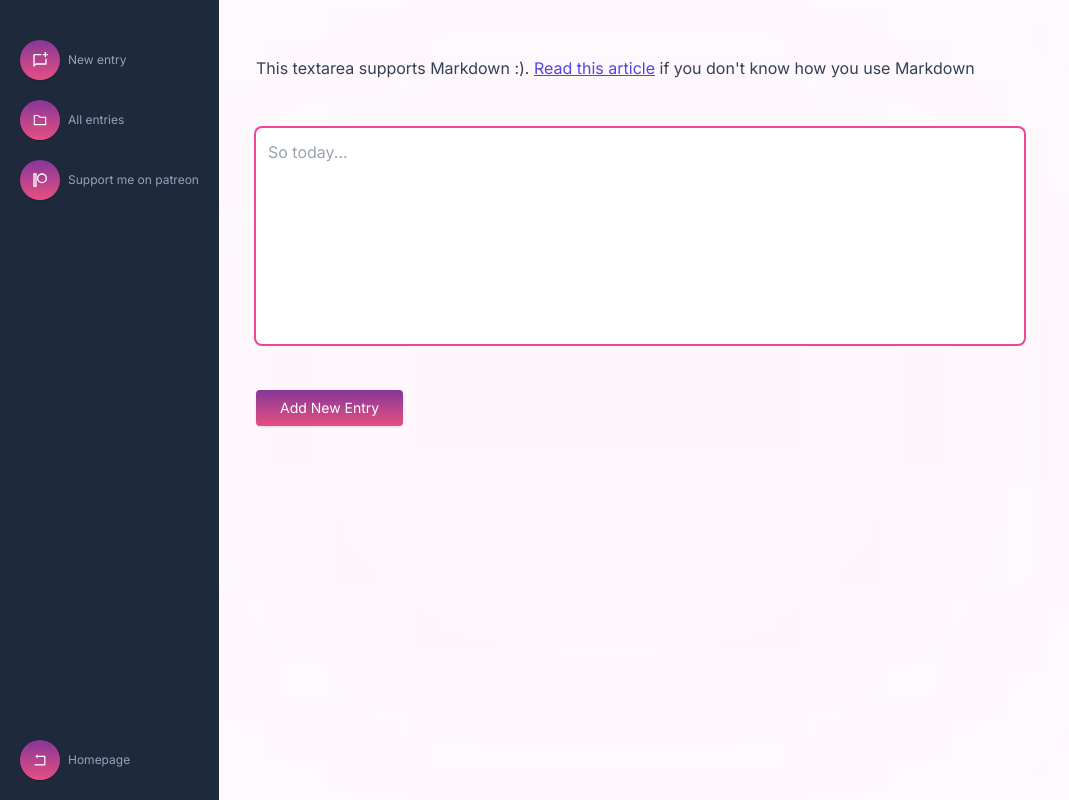
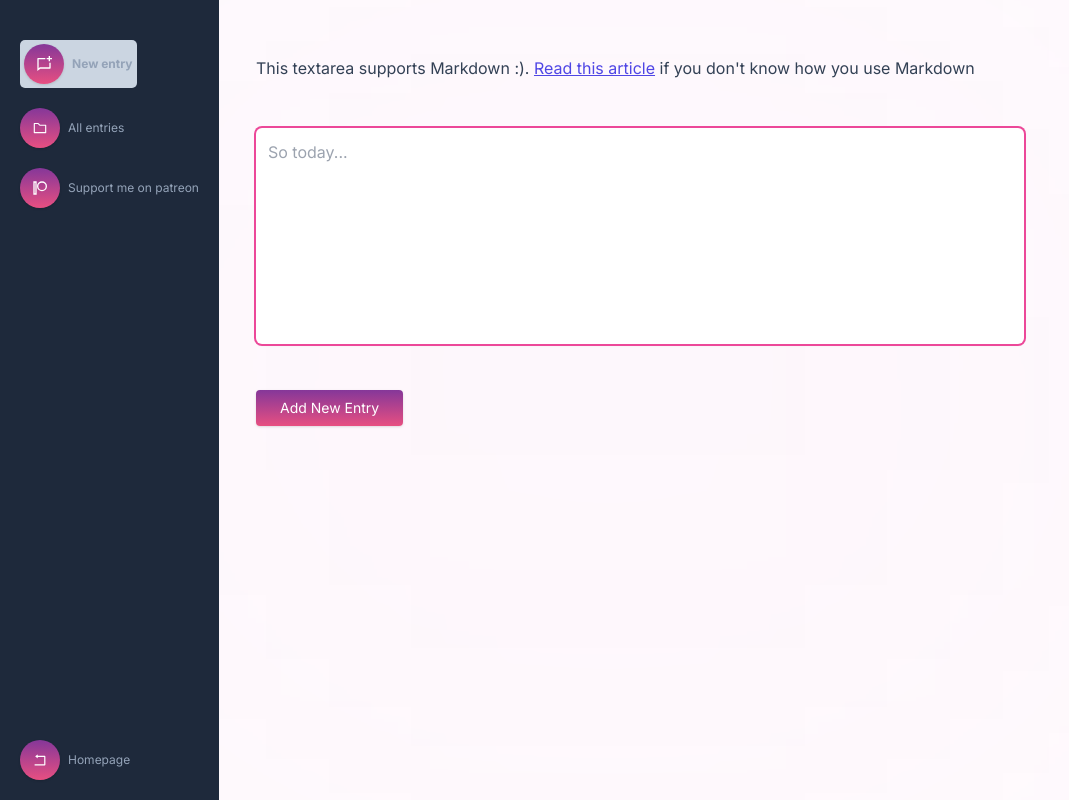
Before and after one commit to SankThomas/diary-app, a React (Create React App) app: page /diarry in a window 1280 px wide. Shown: the whole page, without its empty margins (0-1069 px from the left). Built offline with nearby package versions, Linux system fonts and the light colour scheme; what remarkable would draw is missing.

Commit message:
add active styles on clicked links

```diff
--- a/src/components/Sidebar.js
+++ b/src/components/Sidebar.js
@@ -2,17 +2,24 @@ import React from "react"
 import { RiChatNewLine } from "react-icons/ri"
 import { AiOutlineFolder, AiOutlineRollback } from "react-icons/ai"
 import { RiPatreonLine } from "react-icons/ri"
-import { Link } from "react-router-dom"
+import { NavLink } from "react-router-dom"
 // when opened import {AiOutlineFolderOpen} from "react-icons/ai"
 
 export default function Sidebar() {
+  let activeStyle = {
+    fontWeight: "bold",
+    backgroundColor: "#cbd5e1",
+    padding: 4,
+    borderRadius: 5,
+  };
+
   return (
     <>
       <aside className="hidden md:block bg-slate-800 h-full fixed left-0 top-0 px-5">
         <ul className="mt-10 flex flex-col items-start">
           <li>
-            <Link
-              to="/diarry"
+            <NavLink
+              to="/diarry" style={({ isActive }) => isActive ? activeStyle : undefined }
               className="mb-5 flex items-center justify-center"
             >
               <button className="btn-icon xl:mr-2">
@@ -21,11 +28,11 @@ export default function Sidebar() {
               <span className="hidden xl:block text-slate-400 text-xs">
                 New entry
               </span>
-            </Link>
+            </NavLink>
           </li>
           <li>
-            <Link
-              to="/all-entries"
+            <NavLink
+              to="/all-entries" style={({ isActive }) => isActive ? activeStyle : undefined }
               className="flex items-center justify-center"
             >
               <button className="btn-icon xl:mr-2">
@@ -34,7 +41,7 @@ export default function Sidebar() {
               <span className="hidden xl:block text-slate-400 text-xs">
                 All entries
               </span>
-            </Link>
+            </NavLink>
           </li>
           <li className="mt-5">
             <a
@@ -53,14 +60,14 @@ export default function Sidebar() {
           </li>
 
           <li className="absolute left-5 bottom-5">
-            <Link to="/" className="flex items-center justify-center">
+            <NavLink to="/" style={({ isActive }) => isActive ? activeStyle : undefined } className="flex items-center justify-center">
               <button className="btn-icon xl:mr-2">
                 <AiOutlineRollback className="text-white" />
               </button>
               <span className="hidden xl:block text-slate-400 text-xs">
                 Homepage
               </span>
-            </Link>
+            </NavLink>
           </li>
         </ul>
       </aside>
```
